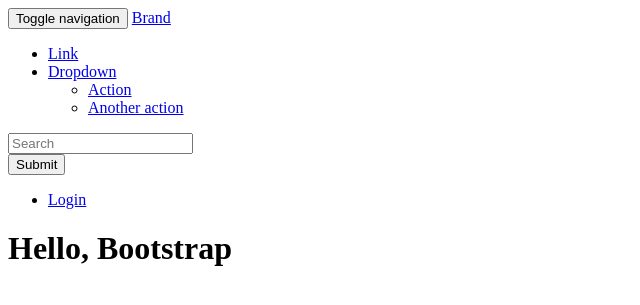
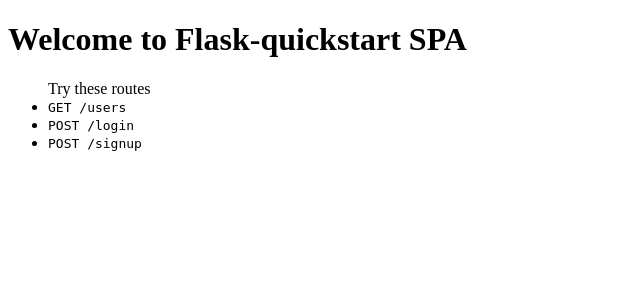
Before and after one commit to abulte/flask-quickstart, a Flask app: template app/templates/index.html in a window 1280 px wide. Shown: the top 305 px of the page, without its empty margins (0-640 px from the left). Run offline with Flask 2, Linux system fonts and the light colour scheme; the template is opened without the code that fills it, so the values that code supplies are empty; parts of the project's set-up code (start-up, migrations or seed data) failed here and were passed over; some libraries are stand-ins or nearby versions.

Commit message:
Remove useless templates for SPA

```diff
--- a/app/templates/index.html
+++ b/app/templates/index.html
@@ -1,8 +1,15 @@
-{% extends "layout_nav.html" %}
-{% block title %}This is an example page{% endblock %}
-
-{% block content %}
-<div class="container">
-  <h1>Hello, Bootstrap</h1>
-</div>
-{% endblock %}
+<!DOCTYPE html>
+<html>
+<head>
+  <title>Flask-quickstart SPA</title>
+</head>
+<body>
+  <h1>Welcome to Flask-quickstart SPA</h1>
+  <ul>
+    Try these routes
+    <li><code>GET /users</code></li>
+    <li><code>POST /login</code></li>
+    <li><code>POST /signup</code></li>
+  </ul>
+</body>
+</html>
--- a/app/templates/layout_nav.html
+++ /dev/null
@@ -1,44 +0,0 @@
-{% extends "bootstrap/base.html" %}
-
-{% block navbar %}
-<nav class="navbar navbar-default">
-  <div class="container">
-    <!-- Brand and toggle get grouped for better mobile display -->
-    <div class="navbar-header">
-      <button type="button" class="navbar-toggle collapsed" data-toggle="collapse" data-target="#bs-example-navbar-collapse-1" aria-expanded="false">
-        <span class="sr-only">Toggle navigation</span>
-        <span class="icon-bar"></span>
-        <span class="icon-bar"></span>
-        <span class="icon-bar"></span>
-      </button>
-      <a class="navbar-brand" href="#">Brand</a>
-    </div>
-
-    <!-- Collect the nav links, forms, and other content for toggling -->
-    <div class="collapse navbar-collapse" id="bs-example-navbar-collapse-1">
-      <ul class="nav navbar-nav">
-        <li><a href="#">Link</a></li>
-        <li class="dropdown">
-          <a href="#" class="dropdown-toggle" data-toggle="dropdown" role="button" aria-haspopup="true" aria-expanded="false">Dropdown <span class="caret"></span></a>
-          <ul class="dropdown-menu">
-            <li><a href="#">Action</a></li>
-            <li><a href="#">Another action</a></li>
-          </ul>
-        </li>
-      </ul>
-      <form class="navbar-form navbar-left" role="search">
-        <div class="form-group">
-          <input type="text" class="form-control" placeholder="Search">
-        </div>
-        <button type="submit" class="btn btn-default">Submit</button>
-      </form>
-      <ul class="nav navbar-nav navbar-right">
-        {% if not current_user.is_authenticated() %}<li><a href="/login">Login</a></li>{% endif %}
-        {% if current_user.is_authenticated() %}<li><span class="navbar-text">Connected as {{current_user.email}}</span></li>{% endif %}
-        {% if current_user.is_authenticated() %}<li><a href="/admin">Admin</a></li>{% endif %}
-        {% if current_user.is_authenticated() %}<li><a href="/logout">Logout</a></li>{% endif %}
-      </ul>
-    </div><!-- /.navbar-collapse -->
-  </div><!-- /.container-fluid -->
-</nav>
-{% endblock %}
```
Also changed, not shown: app/templates/security/change_password.html (deleted, +0 -15 lines), app/templates/security/forgot_password.html (deleted, +0 -15 lines), app/templates/security/login_user.html (deleted, +0 -15 lines), app/templates/security/register_user.html (deleted, +0 -15 lines), app/templates/security/send_confirmation.html (deleted, +0 -15 lines), README.md.
